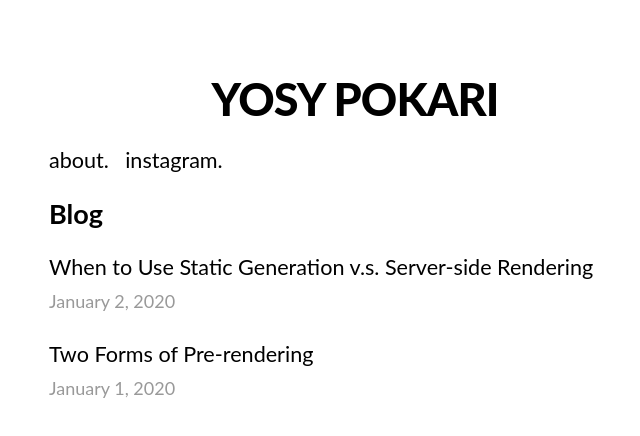
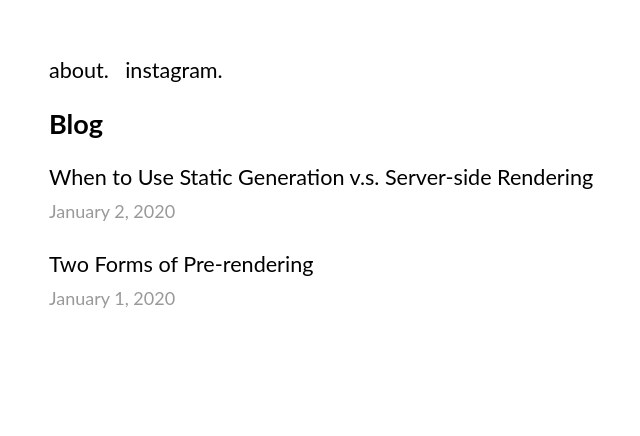
Before and after one commit to pokaryosy/mypage, a Next.js app: page / in a window 1280 px wide. Shown: the top 436 px of the page, without its empty margins (285-925 px from the left). Built offline with nearby package versions, Linux system fonts and the light colour scheme.

Commit message:
26 commits

```diff
--- a/components/layout.js
+++ b/components/layout.js
@@ -30,7 +30,7 @@ export default function Layout({ children, home }) {
         {home ? (
           <>
 
-            <h1 className={utilStyles.heading2Xl}>{name}</h1>
+
           </>
         ) : (
             <>
@@ -77,5 +77,6 @@ from 55
         </div>
       )}
 
-
+33
+<h1 className={utilStyles.heading2Xl}>{name}</h1>
 */
```
